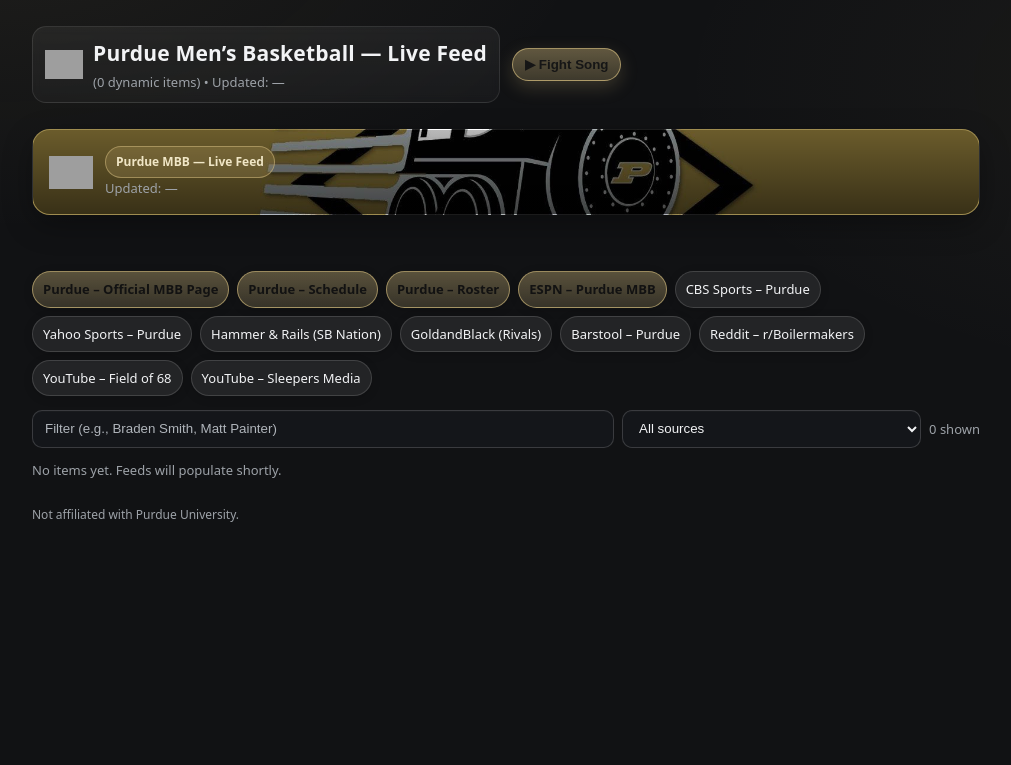
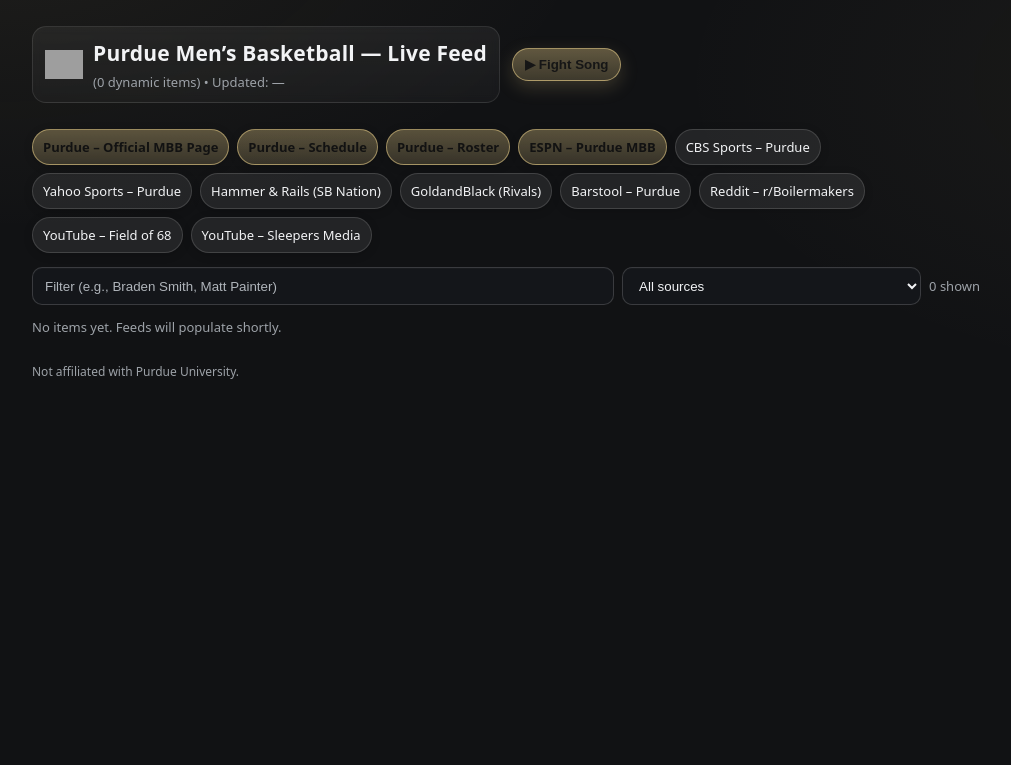
Before and after one commit to jasonab74-ctrl/purdue-mbb-bot, a Flask app: page / in a window 1280 px wide. Shown: the top 765 px of the page, without its empty margins (134-1145 px from the left). Run offline with Flask 3, Linux system fonts and the light colour scheme; data that the repository does not hold is empty; grey boxes are pictures that could not be loaded.

Commit message:
Update index.html

```diff
--- a/templates/index.html
+++ b/templates/index.html
@@ -12,7 +12,7 @@
 </head>
 <body>
 
-  <!-- Top header -->
+  <!-- Single banner/header -->
   <header class="site-header container">
     <div class="brand">
       <img src="/static/logo.png" class="logo" alt="Purdue">
@@ -24,25 +24,9 @@
         </div>
       </div>
     </div>
-    <!-- Single Fight Song control (header only) -->
     <button class="fight-btn" id="fightBtn" aria-pressed="false">▶︎ Fight Song</button>
     <audio id="fightAudio" preload="none" src="/fight_song.mp3" playsinline></audio>
   </header>
-
-  <!-- Hero (no second Fight Song button) -->
-  <div class="container">
-    <div class="hero">
-      <div class="hero-inner">
-        <div class="left">
-          <img src="/static/logo.png" alt="Purdue" class="logo">
-          <div>
-            <div class="badge">Purdue MBB — Live Feed</div>
-            <div class="subtle">Updated: <span id="heroUpdated">—</span></div>
-          </div>
-        </div>
-      </div>
-    </div>
-  </div>
 
   <div class="container">
     <!-- Quick links -->
@@ -88,7 +72,7 @@
     { label: "YouTube – Sleepers Media",   url: "https://www.youtube.com/@SleepersMedia" }
   ];
 
-  // Fallback source names (used if items.json is empty)
+  // Fallback list for the dropdown when items.json is temporarily empty
   const SOURCE_HINTS = [
     "Google News — Purdue Basketball",
     "Google News — Matt Painter",
@@ -121,9 +105,7 @@
   const fightBtn = $("#fightBtn");
   const fightAudio = $("#fightAudio");
 
-  function fmtDate(d){
-    try{ return new Date(d).toISOString().slice(0,10); }catch(e){ return ""; }
-  }
+  function fmtDate(d){ try{ return new Date(d).toISOString().slice(0,10); }catch(e){ return ""; } }
   function timeAgo(d){
     try{
       const diff = Date.now() - new Date(d).getTime();
@@ -139,7 +121,9 @@
     return `${ts}-${items.length}`;
   }
   function buildQuickLinks(){
-    $("#quickLinks").innerHTML = STATIC_LINKS.map(l=>`<a href="${l.url}" target="_blank" rel="noopener">${l.label}</a>`).join("");
+    $("#quickLinks").innerHTML = STATIC_LINKS
+      .map(l => `<a href="${l.url}" target="_blank" rel="noopener">${l.label}</a>`)
+      .join("");
   }
   function uniqueSources(items){
     const set = new Set();
@@ -151,7 +135,7 @@
   }
   function renderSourceOptions(items){
     let options = uniqueSources(items);
-    if (!options.length) options = SOURCE_HINTS.slice(); // fallback when 0 items
+    if (!options.length) options = SOURCE_HINTS.slice();
     sourceEl.innerHTML = `<option value="__all__">All sources</option>` +
       options.map(s => `<option value="${s}">${s}</option>`).join("");
   }
@@ -165,17 +149,16 @@
     return hay.includes(q.toLowerCase());
   }
   function renderItems(items){
-    let q = searchEl.value.trim();
-    let src = sourceEl.value;
-    let filtered = items.filter(it => itemMatches(it,q,src));
+    const q = searchEl.value.trim();
+    const src = sourceEl.value;
+    const filtered = items.filter(it => itemMatches(it,q,src));
+
     shownCountEl.textContent = filtered.length.toString();
     itemCountEl.textContent = items.length.toString();
+
     const newest = items[0]?.date || items[0]?.published || items[0]?.isoDate || null;
-    if (newest){
-      updatedAgoEl.textContent = timeAgo(new Date(newest));
-      const heroUpd = document.getElementById("heroUpdated");
-      if (heroUpd) heroUpd.textContent = timeAgo(new Date(newest));
-    }
+    if (newest) updatedAgoEl.textContent = timeAgo(new Date(newest));
+
     feedEl.innerHTML = filtered.map(it => {
       const title = (it.title || "Untitled").replace(/</g,"&lt;").replace(/>/g,"&gt;");
       const link  = it.link || it.url || "#";
@@ -198,6 +181,7 @@
     const items = Array.isArray(data) ? data : (data.items || []);
     items.sort((a,b)=>new Date(b.date||b.published||b.isoDate||0)-new Date(a.date||a.published||a.isoDate||0));
     const sig = signature(items);
+
     if (initial){
       ALL_ITEMS = items;
       buildQuickLinks();
@@ -232,6 +216,7 @@
       if (document.hidden && !fightAudio.paused){ fightAudio.pause(); setBtn(false); }
     });
   }
+
   (async function(){
     try{
       await loadItems(true);
```
